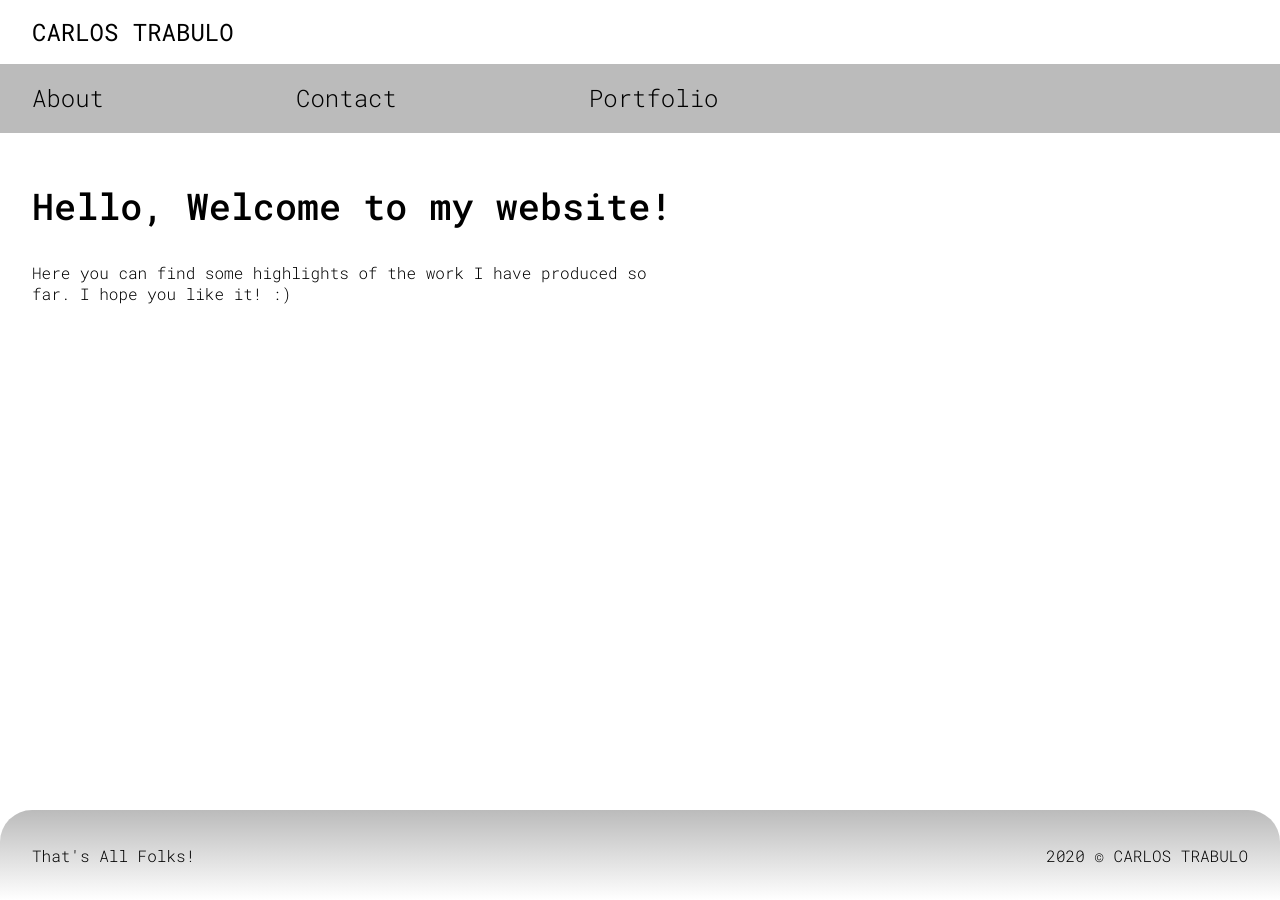
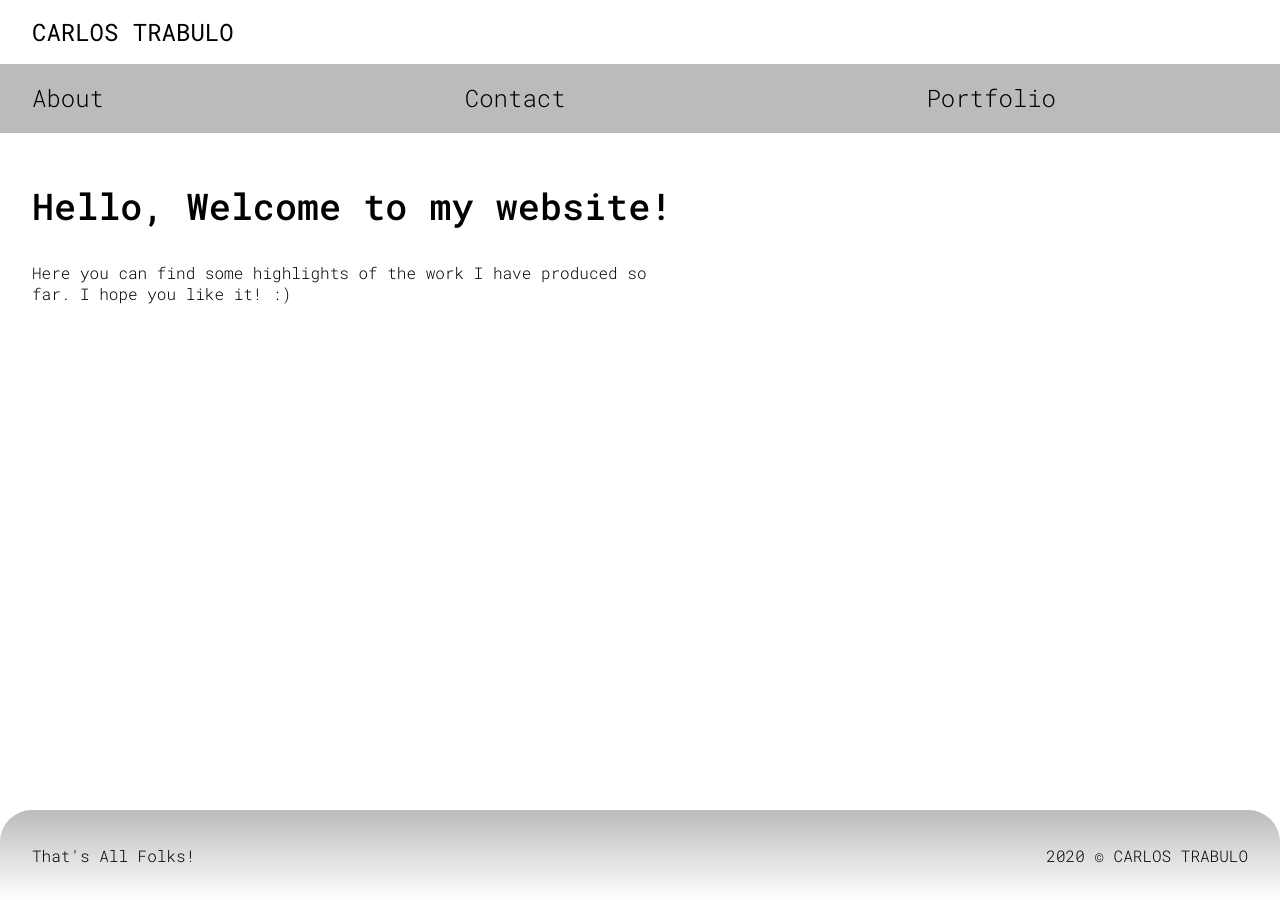
Before and after one commit to carlostrabulo/projeto, a Jekyll site: the page built from index.html, in a window 1280 px wide. Built offline with Jekyll 4.4.1, drawn with Linux system fonts in a browser that asks for light colours.

Commit message:
main nav

```diff
--- a/_sass/new/_layout.scss
+++ b/_sass/new/_layout.scss
@@ -28,11 +28,11 @@ h1 {
 
 .mainnav {
     background-color: $secondary-color;
-    padding: 1rem 1rem 1rem 2rem;
+    padding: 1rem 2rem 1rem 2rem;
 
     ul {
         display: flex;
-        flex-direction: row;
+        justify-content: space-between;
         margin: 0;
         padding: 0;
         list-style: none;
@@ -42,7 +42,6 @@ h1 {
             color: $primary-color;
             font-weight: 300;
             font-size: 1rem;
-            margin-right: 5rem;
             line-height: 2.3rem;
 
             &:hover {
@@ -211,7 +210,6 @@ footer {
             a {
                 font-size: 1.5rem;
                 margin-right: 12rem;
-
             }
 
         }
```
